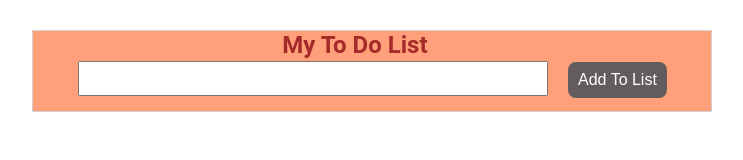
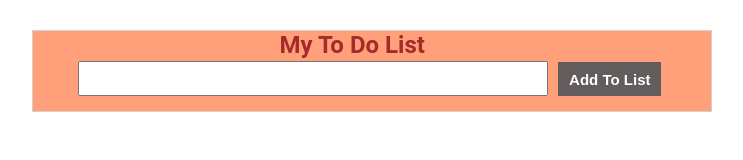
Before and after one commit to lyndasowunmi/ToDo-List, a React (Create React App) app: page / in a window 1280 px wide. Shown: the top 160 px of the page, without its empty margins (268-1011 px from the left). Built offline with nearby package versions, Linux system fonts and the light colour scheme.

Commit message:
CSS Edits

```diff
--- a/src/App.css
+++ b/src/App.css
@@ -41,13 +41,12 @@ form input {
 
 /* BUTTON */
 button {
-  background-color: var(--color-primary);
-  border-radius: 8px;
   border: none;
-  color: var(--color-body);
+  color: black;
   cursor: pointer;
-  font-size: 16px;
-  padding: 9px 10px;
+  font-size: 15px;
+  font-weight: 550;
+  padding: 8px 10px 7px 10px;
 }
 
 button:hover,
@@ -55,7 +54,15 @@ button:active {
   background-color: var(--color-secondary);
 }
 
+form button {
+  background-color: var(--color-primary);
+  border: 1px solid var(--color-primary);
+  color: var(--color-body);
+  margin-left: 0.1px;
+}
+
 .todo button {
+  background-color: inherit;
   margin: 1px 10px 9px 0;
 }
 
@@ -65,9 +72,9 @@ input[type="text"] {
 }
 
 .todo input[type="radio"] {
-  transform: scale(1.1) translateY(1px);
   cursor: pointer;
   margin: 3px 10px 0 20px;
+  transform: scale(1.1) translateY(1px);
 }
 
 .todo-text input {
@@ -91,15 +98,6 @@ input[type="text"] {
   overflow: auto;
 }
 
-#todo-Edits {
-  margin-bottom: 10px;
-}
-
-#todo-list {
-  margin: 30px auto;
-  width: 450px;
-}
-
 .todo:nth-child(even) {
   background-color: var(--color-nth-child);
 }
@@ -110,13 +108,26 @@ input[type="text"] {
   margin-top: 6px;
 }
 
+#todo-edits {
+  margin-bottom: 10px;
+}
+
+#todo-list {
+  margin: 30px auto;
+  width: 450px;
+}
+
+#todo-save {
+  background: var(--color-accent);
+  border-radius: 8px;
+  color: var(--color-headings);
+}
+
 @media only screen and (min-width: 768px) {
   input[type="text"] {
     width: 450px;
   }
-  form input {
-    margin-right: 20px;
-  }
+
   #todo-list {
     width: 680px;
   }
--- a/src/App.js
+++ b/src/App.js
@@ -85,7 +85,7 @@ function App() {
       {todos.map((todo) => <div key={todo.id} className="todo">
         <input type="radio" onChange={() => toggleCompleted(todo.id)} checked={todo.completed} />
         {todoEditing === todo.id ?
-          (<input id="todo-Edits" type="text" placeholder="Edit task..." onChange={(e) => setEditingText(e.target.value)} value={editingText} />)
+          (<input id="todo-edits" type="text" placeholder="Edit task..." onChange={(e) => setEditingText(e.target.value)} value={editingText} />)
           :
           (<div className="todo-text">{todo.text}</div>)}
 
@@ -96,7 +96,7 @@ function App() {
           </svg></button>
 
           {todoEditing === todo.id ?
-            (<button onClick={() => editTodo(todo.id)}>Save</button>)
+            (<button id="todo-save" onClick={() => editTodo(todo.id)}>Save</button>)
             :
             (<button className="todo-actions" onClick={() => setTodoEditing(todo.id)}><svg xmlns="http://www.w3.org/2000/svg" width="16" height="16" fill="currentColor" class="bi bi-pen" viewBox="0 0 16 16">
               <path d="m13.498.795.149-.149a1.207 1.207 0 1 1 1.707 1.708l-.149.148a1.5 1.5 0 0 1-.059 2.059L4.854 14.854a.5.5 0 0 1-.233.131l-4 1a.5.5 0 0 1-.606-.606l1-4a.5.5 0 0 1 .131-.232l9.642-9.642a.5.5 0 0 0-.642.056L6.854 4.854a.5.5 0 1 1-.708-.708L9.44.854A1.5 1.5 0 0 1 11.5.796a1.5 1.5 0 0 1 1.998-.001zm-.644.766a.5.5 0 0 0-.707 0L1.95 11.756l-.764 3.057 3.057-.764L14.44 3.854a.5.5 0 0 0 0-.708l-1.585-1.585z" />
```
